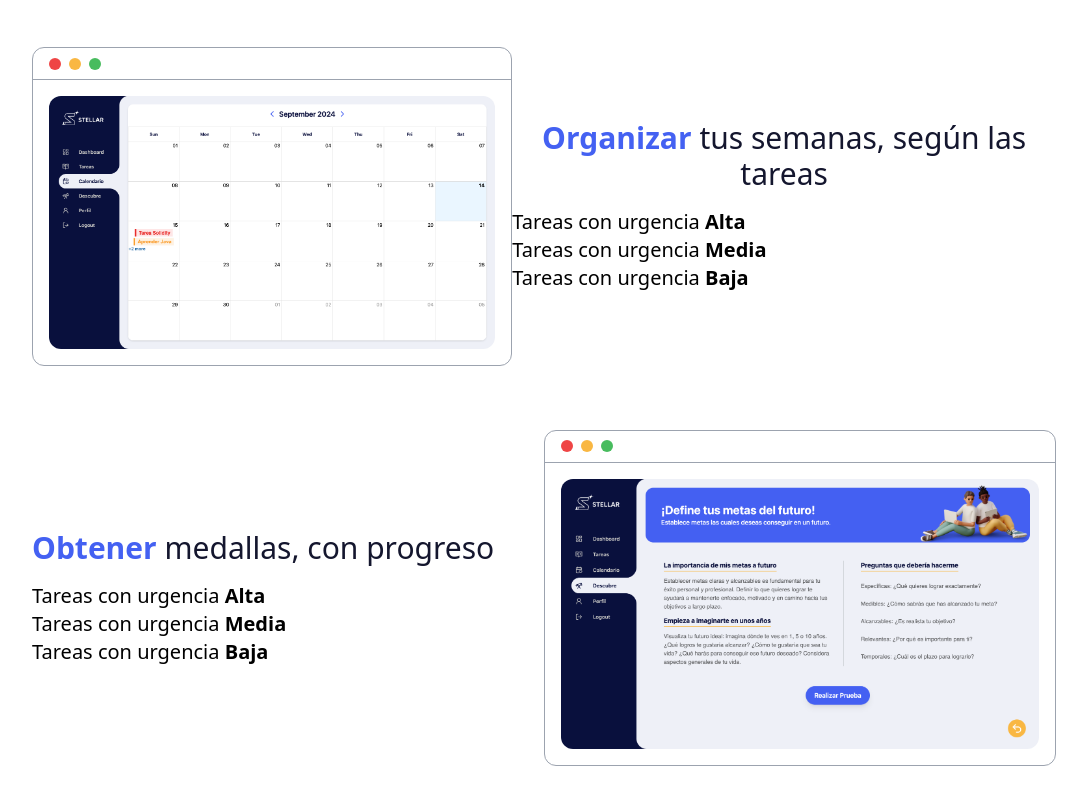
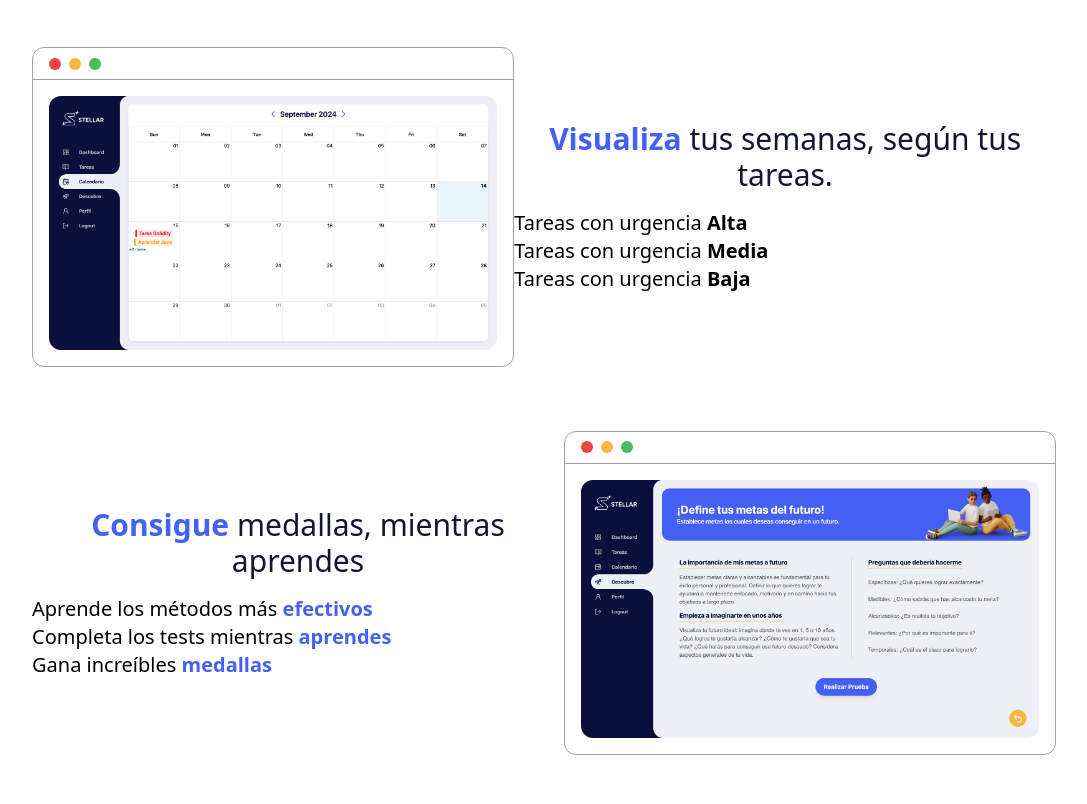
Before and after one commit to KevinLatino/Stellar-Landing-Page, a Next.js app: page / in a window 1280 px wide. Shown: the part 1980-2784 px from the top of the page, without its empty margins (96-1183 px from the left). Built offline with nearby package versions, Linux system fonts and the light colour scheme.

Commit message:
New ReadMe

```diff
--- a/src/app/page.tsx
+++ b/src/app/page.tsx
@@ -1,4 +1,3 @@
-import { ModuleInterface, ModuleColor, FeatureProps } from "@/interfaces/interfaces";
 import StellarTaks from '@/assets/Tasks.png'
 import Image from "next/image";
 import ShimmerButton from "@/components/magicui/shimmer-button";
@@ -7,14 +6,13 @@ import MockUp from "@/assets/macbook.svg";
 import StellarCalendar from "@/assets/Calendar.png"
 import Medals from "@/assets/Medals.png";
 import FeatureComponent from "@/components/FeatureComponent";
-
 import ModuleComponent from "@/components/ModuleComponent";
 import StellarResource from '@/assets/Stellar-Resource.svg'
 
 export default function Home() {
 
 
-  const features = [
+  const features  = [
     {
       side: 'right',
       title: 'Clasificar tus tareas según su prioridad:',
@@ -27,7 +25,7 @@ export default function Home() {
     },
     {
       side: 'left',
-      title: 'Organizar tus semanas, según las tareas',
+      title: 'Visualiza tus semanas, según tus tareas.',
       description: [
         'Tareas con urgencia Alta',
         'Tareas con urgencia Media',
@@ -37,11 +35,11 @@ export default function Home() {
     },
     {
       side: 'right',
-      title: 'Obtener medallas, con progreso',
+      title: 'Consigue medallas, mientras aprendes',
       description: [
-        'Tareas con urgencia Alta',
-        'Tareas con urgencia Media',
-        'Tareas con urgencia Baja',
+        'Aprende los métodos más efectivos',
+        'Completa los tests mientras aprendes',
+        'Gana increíbles medallas',
       ],
       image: Medals,
     },
@@ -107,12 +105,10 @@ export default function Home() {
                 <li key={i}>
                   {sentence}{' '}
                   <strong
-              className={`text-${
-                urgencyWord === 'Alta'
-                  ? 'light-red'
-                  : urgencyWord === 'Media'
-                  ? 'light-yellow'
-                  : 'light-green'
+                    className={`text-${urgencyWord === 'Alta' ? 'light-red'
+                        : urgencyWord === 'Media' ? 'light-yellow'
+                         : urgencyWord === "Baja" ? 'light-green' : "light-blue"
+
                       }`}
                   >
                     {urgencyWord}
--- a/src/interfaces/interfaces.tsx
+++ b/src/interfaces/interfaces.tsx
@@ -29,8 +29,8 @@ export interface FeatureProps {
     side: string;
     children: React.ReactNode;
     image: StaticImageData;
-  }
+}
 
-export interface ModuleProps{
-        module:ModuleInterface
+export interface ModuleProps {
+    module: ModuleInterface
 }
```
Also changed, not shown: 1 other file (tests, documents, lock files or other folders). Lines whose indentation alone changed are shown as unchanged.
